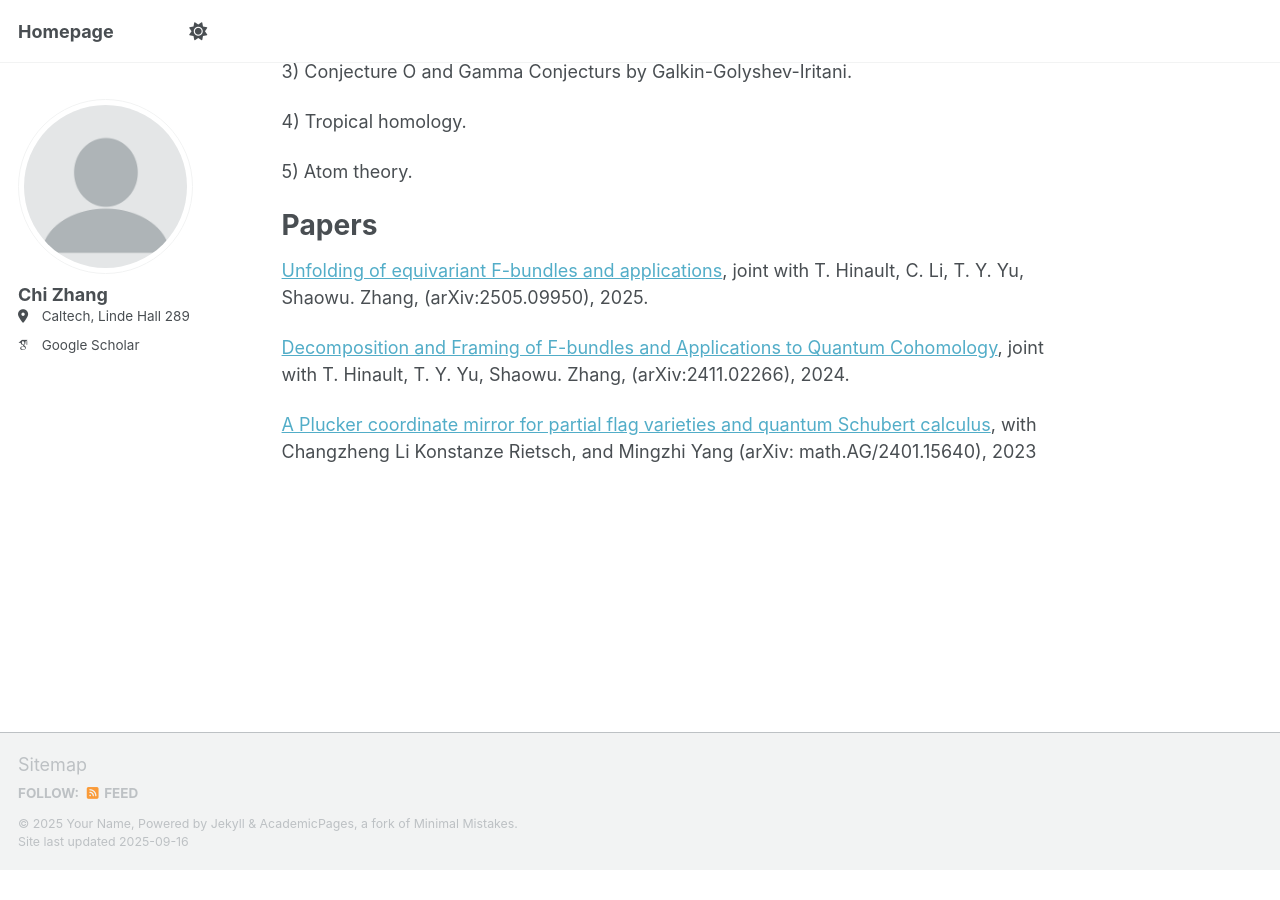
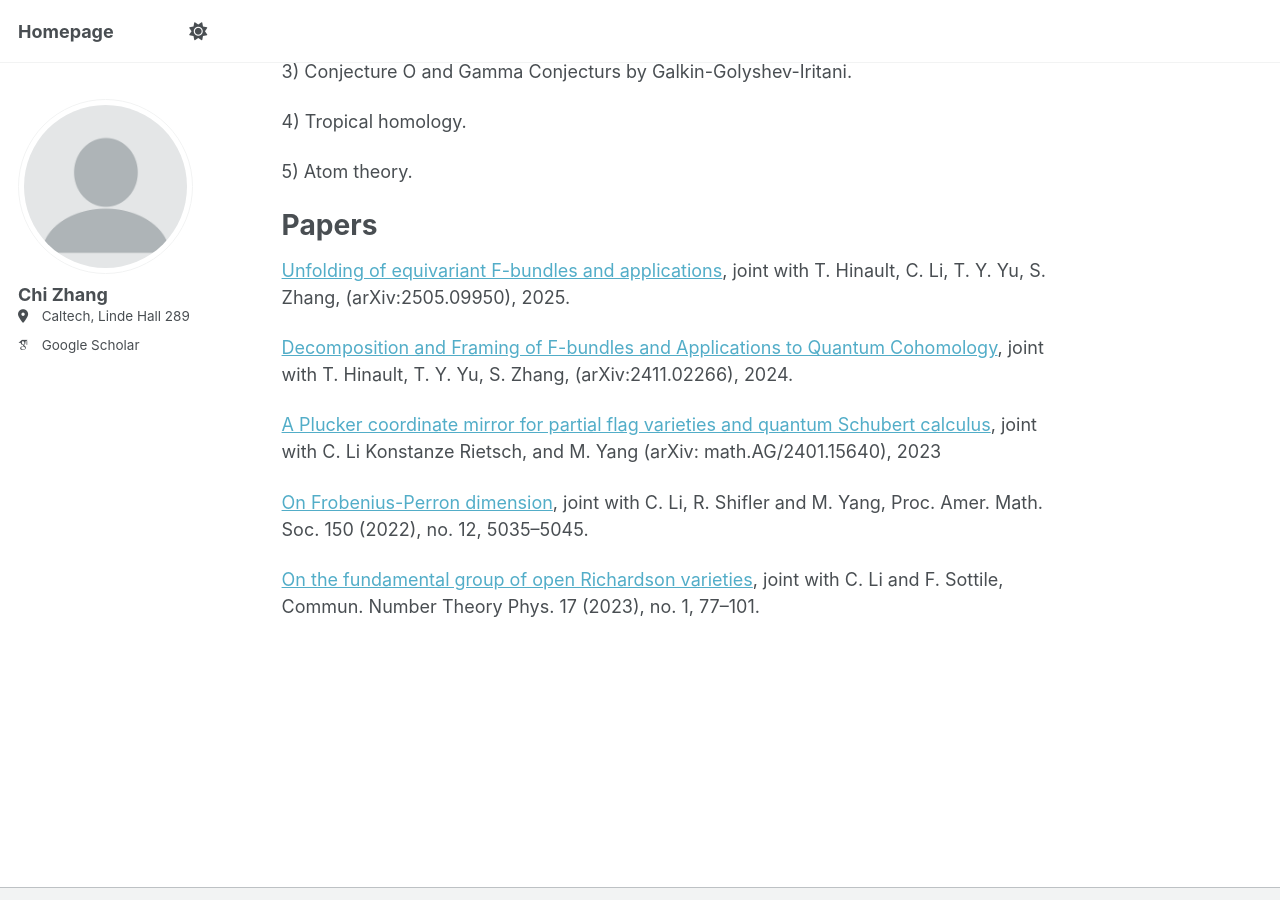
Before and after one commit to ChiZhang-math/ChiZhang-math.github.io, a Jekyll site: the page built from _pages/about.md, in a window 1280 px wide and 900 px high, scrolled down 387 px. Built offline with Jekyll 4.4.1, drawn with Linux system fonts in a browser that asks for light colours; some web fonts are replaced; a script that is not in the unit is left out; before the commit the page ends 1257 px from its top, so only the background shows below that.

Commit message:
Update about.md

```diff
--- a/_pages/about.md
+++ b/_pages/about.md
@@ -26,8 +26,12 @@ I work on algebraic geometry including problem on enumerative geometry, mirror s
 
 Papers
 ======
-[Unfolding of equivariant F-bundles and applications]([https://www.arxiv.org/abs/2505.09950]), joint with T. Hinault, C. Li, T. Y. Yu, Shaowu. Zhang, (arXiv:2505.09950), 2025.
+[Unfolding of equivariant F-bundles and applications]([https://www.arxiv.org/abs/2505.09950]), joint with T. Hinault, C. Li, T. Y. Yu, S. Zhang, (arXiv:2505.09950), 2025.
 
-[Decomposition and Framing of F-bundles and Applications to Quantum Cohomology]([https://www.arxiv.org/abs/2505.09950]), joint with T. Hinault, T. Y. Yu, Shaowu. Zhang, (arXiv:2411.02266), 2024.
+[Decomposition and Framing of F-bundles and Applications to Quantum Cohomology]([https://www.arxiv.org/abs/2505.09950]), joint with T. Hinault, T. Y. Yu, S. Zhang, (arXiv:2411.02266), 2024.
 
-[A Plucker coordinate mirror for partial flag varieties and quantum Schubert calculus]([https://arxiv.org/abs/2401.15640]), with Changzheng Li Konstanze Rietsch, and Mingzhi Yang (arXiv: math.AG/2401.15640), 2023
+[A Plucker coordinate mirror for partial flag varieties and quantum Schubert calculus]([https://arxiv.org/abs/2401.15640]), joint with C. Li Konstanze Rietsch, and M. Yang (arXiv: math.AG/2401.15640), 2023
+
+[On Frobenius-Perron dimension]([https://arxiv.org/abs/1909.01693]), joint with C. Li, R. Shifler and M. Yang,  Proc. Amer. Math. Soc. 150 (2022), no. 12, 5035–5045.
+
+[On the fundamental group of open Richardson varieties]([https://arxiv.org/abs/1911.11748]), joint with C. Li and F. Sottile, Commun. Number Theory Phys. 17 (2023), no. 1, 77–101.
```
